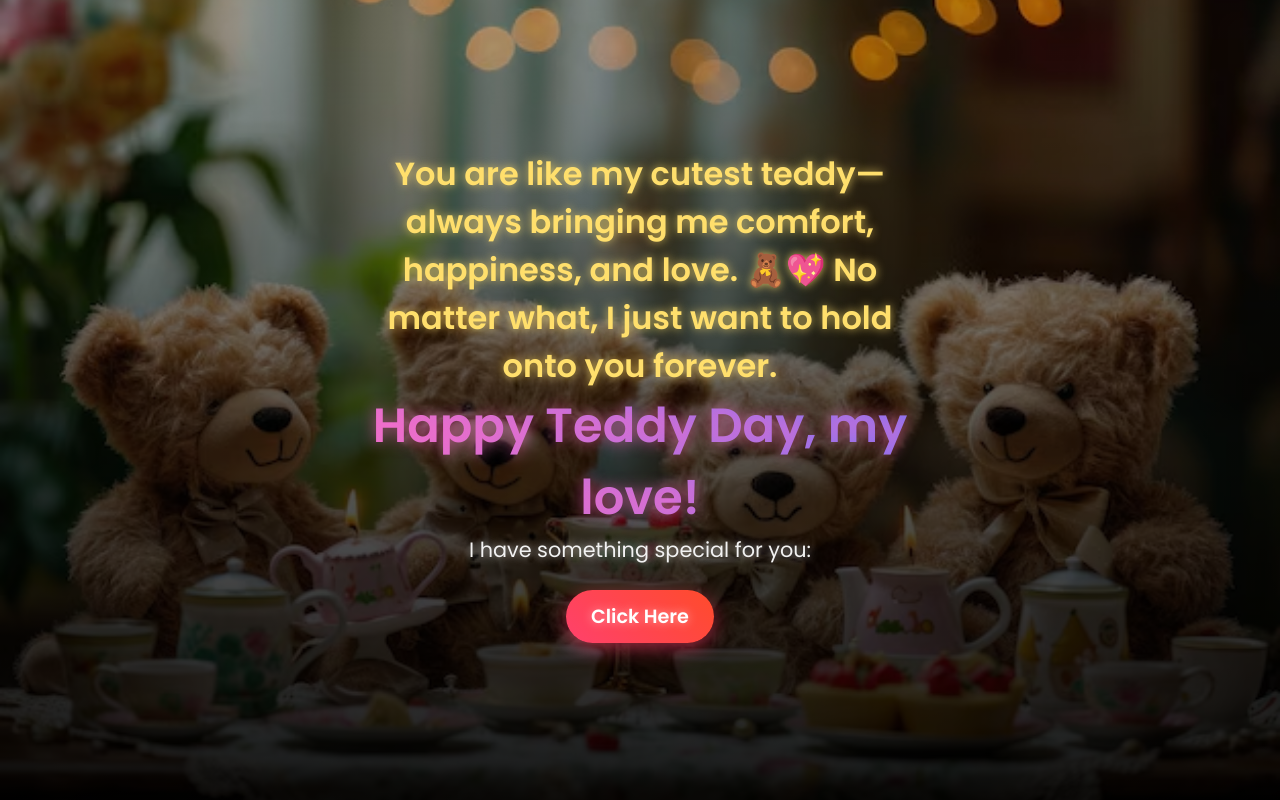
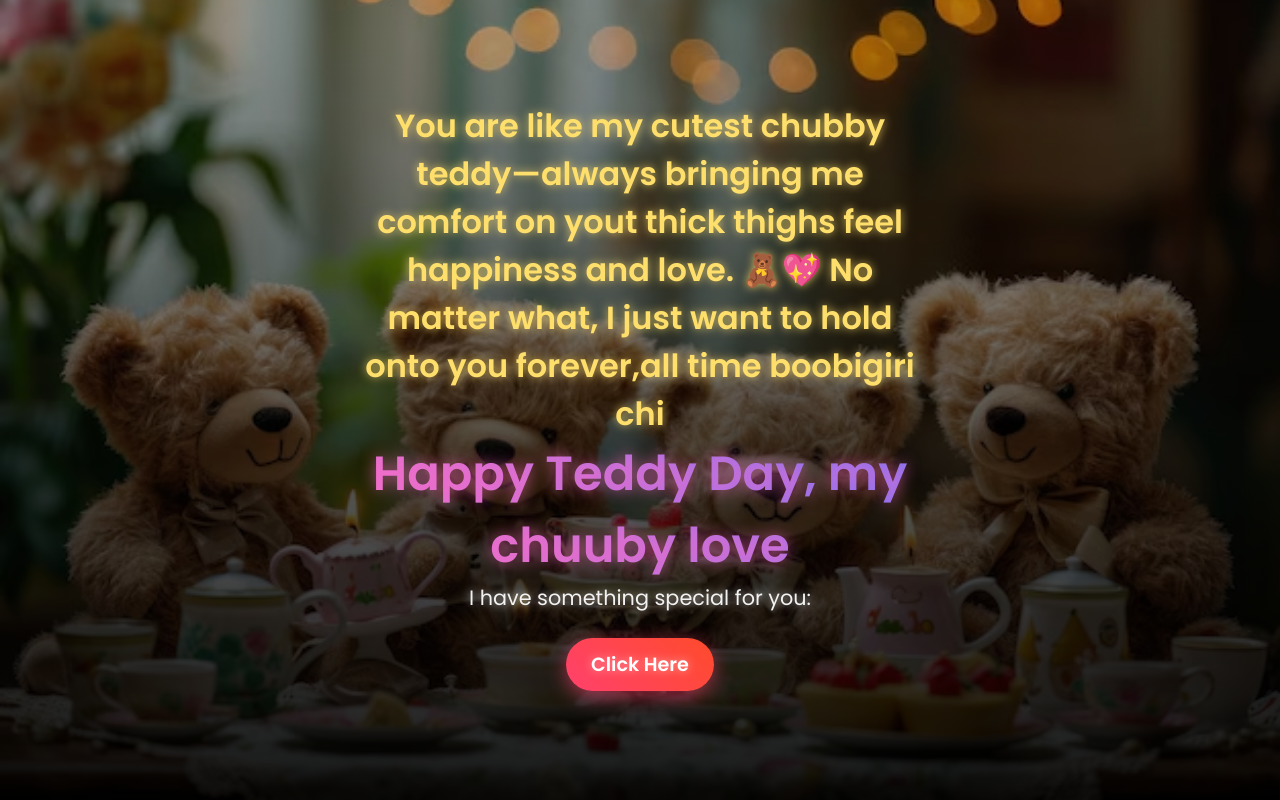
Before and after one commit to Prince-MSI0024/feb-10, a plain HTML site: page index.html in a window 1280 px wide. Drawn offline with Linux system fonts and the light colour scheme.

Commit message:
Update index.html

```diff
--- a/index.html
+++ b/index.html
@@ -10,8 +10,8 @@
 <body>
     <div class="overlay"></div>
     <div class="text">
-        <h2>You are like my cutest teddy—always bringing me comfort, happiness, and love. 🧸💖 No matter what, I just want to hold onto you forever. </h2>
-        <h1>Happy Teddy Day, my love! </h1>
+        <h2>You are like my cutest chubby teddy—always bringing me comfort on yout thick thighs feel happiness and love. 🧸💖 No matter what, I just want to hold onto you forever,all time boobigiri chi </h2>
+        <h1>Happy Teddy Day, my chuuby love</h1>
         <p>I have something special for you:</p><br>
         <a href="new.html" class="btn">Click Here</a>
     </div>
```
